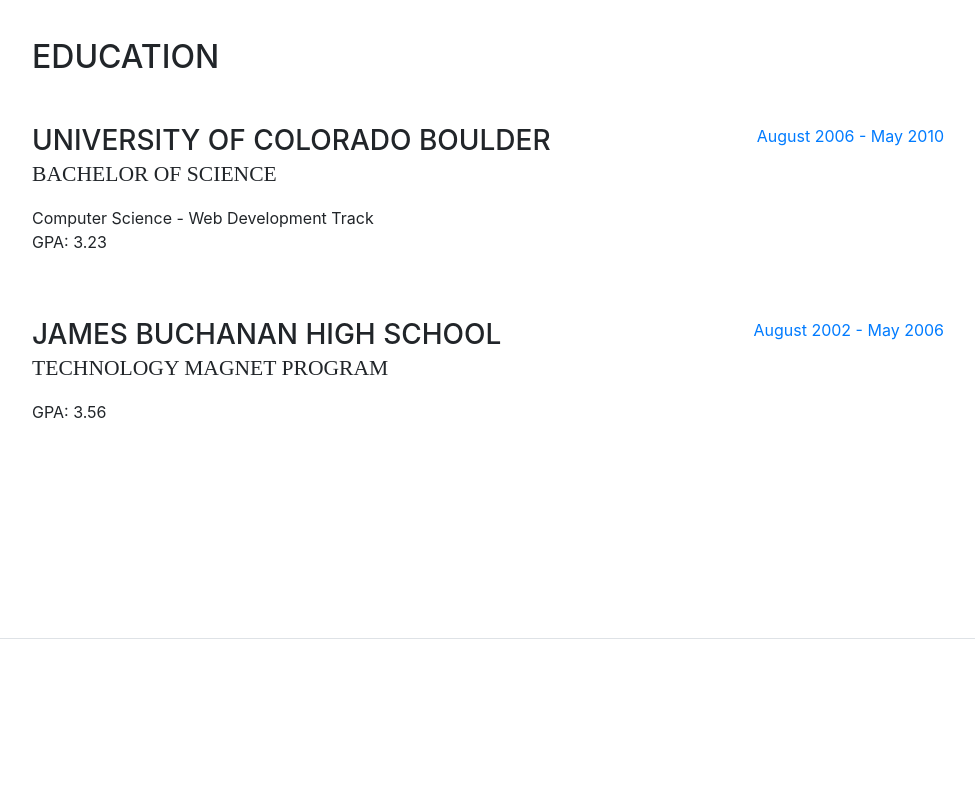
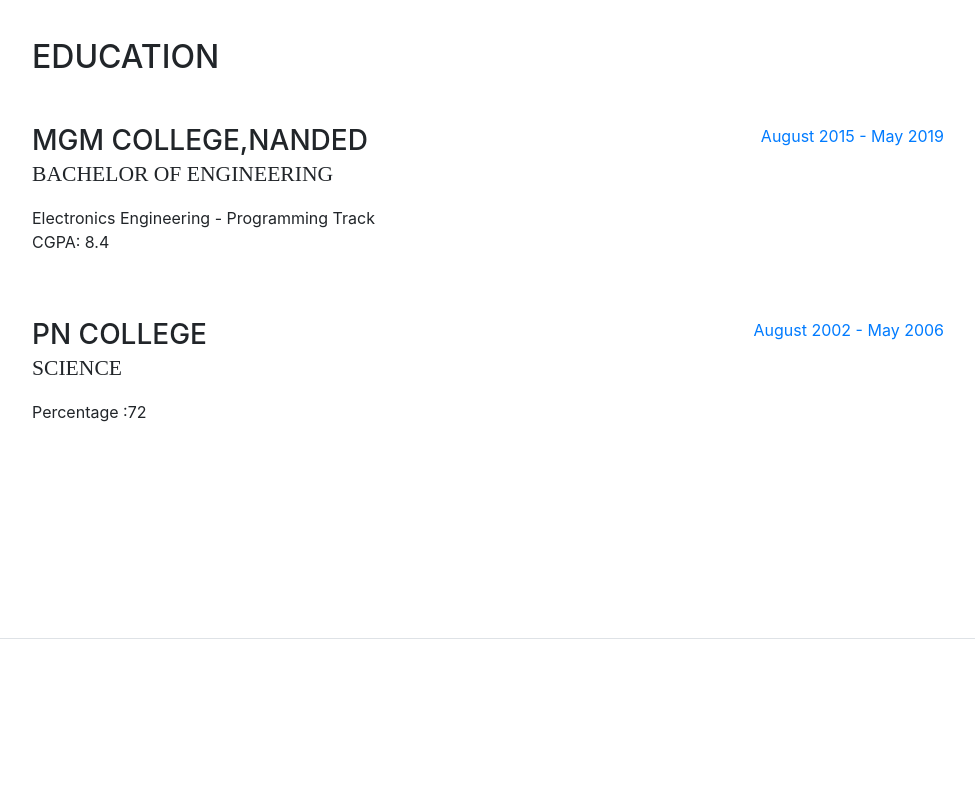
Before and after one commit to saurabh47/saurabh47.github.io, a website with bundled scripts: page index.html in a window 1280 px wide. Shown: the part 2040-2840 px from the top of the page, without its empty margins (288-1263 px from the left). Built offline with nearby package versions, Linux system fonts and the light colour scheme; a web font is replaced by a local one.

Commit message:
some Updates

```diff
--- a/index.html
+++ b/index.html
@@ -8,7 +8,7 @@
     <meta name="description" content="">
     <meta name="author" content="">
 
-    <title>Resume - Start Bootstrap Theme</title>
+    <title>Saurabh Gangamwar</title>
 
     <!-- Bootstrap core CSS -->
     <link href="vendor/bootstrap/css/bootstrap.min.css" rel="stylesheet">
@@ -167,21 +167,21 @@
 
           <div class="resume-item d-flex flex-column flex-md-row mb-5">
             <div class="resume-content mr-auto">
-              <h3 class="mb-0">University of Colorado Boulder</h3>
-              <div class="subheading mb-3">Bachelor of Science</div>
-              <div>Computer Science - Web Development Track</div>
-              <p>GPA: 3.23</p>
+              <h3 class="mb-0">MGM College,Nanded</h3>
+              <div class="subheading mb-3">Bachelor of Engineering</div>
+              <div>Electronics Engineering - Programming Track</div>
+              <p>CGPA: 8.4</p>
             </div>
             <div class="resume-date text-md-right">
-              <span class="text-primary">August 2006 - May 2010</span>
+              <span class="text-primary">August 2015 - May 2019</span>
             </div>
           </div>
 
           <div class="resume-item d-flex flex-column flex-md-row">
             <div class="resume-content mr-auto">
-              <h3 class="mb-0">James Buchanan High School</h3>
-              <div class="subheading mb-3">Technology Magnet Program</div>
-              <p>GPA: 3.56</p>
+              <h3 class="mb-0">PN College</h3>
+              <div class="subheading mb-3">Science</div>
+              <p>Percentage :72</p>
             </div>
             <div class="resume-date text-md-right">
               <span class="text-primary">August 2002 - May 2006</span>
@@ -253,7 +253,7 @@
       <section class="resume-section p-3 p-lg-5 d-flex flex-column" id="interests">
         <div class="my-auto">
           <h2 class="mb-5">Interests</h2>
-          <p>Apart from being a web developer, I enjoy most of my time being outdoors. In the winter, I am an avid skiier and novice ice climber. During the warmer months here in Colorado, I enjoy mountain biking, free climbing, and kayaking.</p>
+          <p>Apart from being a Android Development, I enjoy most of my time being outdoors. In the winter, I am an avid skiier and novice ice climber. During the warmer months here in Colorado, I enjoy mountain biking, free climbing, and kayaking.</p>
           <p class="mb-0">When forced indoors, I follow a number of sci-fi and fantasy genre movies and television shows, I am an aspiring chef, and I spend a large amount of my free time exploring the latest technolgy advancements in the front-end web development world.</p>
         </div>
       </section>
```
